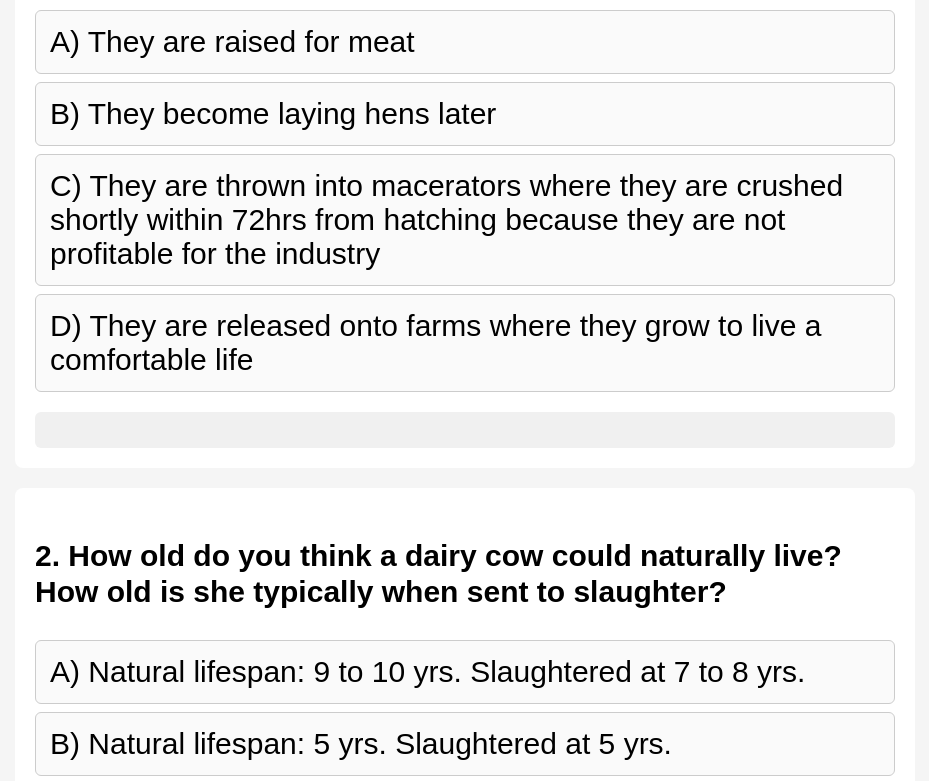
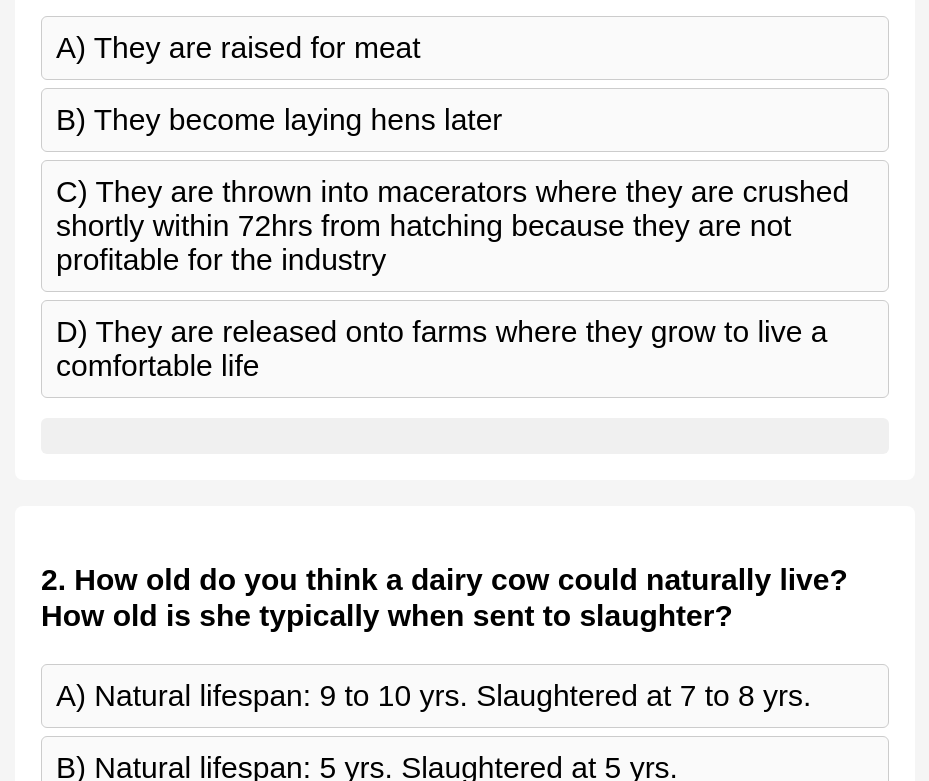
Before and after one commit to dsouzaf/Animal-Agriculture-Quiz, a plain HTML site: page index.html in a window 1280 px wide. Shown: the part 327-1108 px from the top of the page, without its empty margins (175-1104 px from the left). Drawn offline with Linux system fonts and the light colour scheme.

Commit message:
Update index.html

```diff
--- a/index.html
+++ b/index.html
@@ -22,8 +22,8 @@ h1 {
 
 .question {
     background:white;
-    padding:20px;
-    margin:20px 0;
+    padding:26px;
+    margin:26px 0;
     border-radius:8px;
 }
 
```
